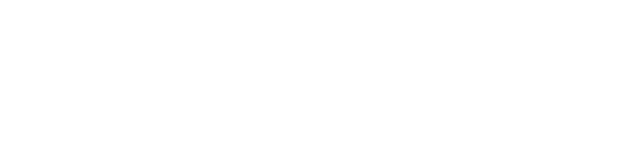
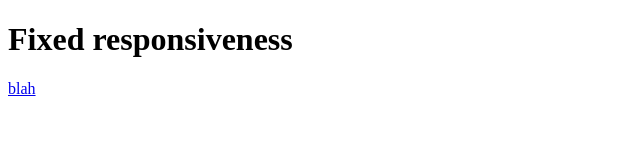
Before and after one commit to helnxue/branching_class_ex, a plain HTML site: page index.html in a window 1280 px wide. Shown: the whole page, without its empty margins (0-640 px from the left). Drawn offline with Linux system fonts and the light colour scheme.

```diff
--- a/index.html
+++ b/index.html
@@ -4,6 +4,8 @@
 	<title>Hello it's me</title>
 </head>
 <body>
+<h1>Fixed responsiveness</h1>
+<a href="#">blah</a>
 
 </body>
 </html>
--- a/style.css
+++ b/style.css
@@ -1,3 +1,4 @@
 body {
 	background-color: black;
+	color: white;
 }
```
